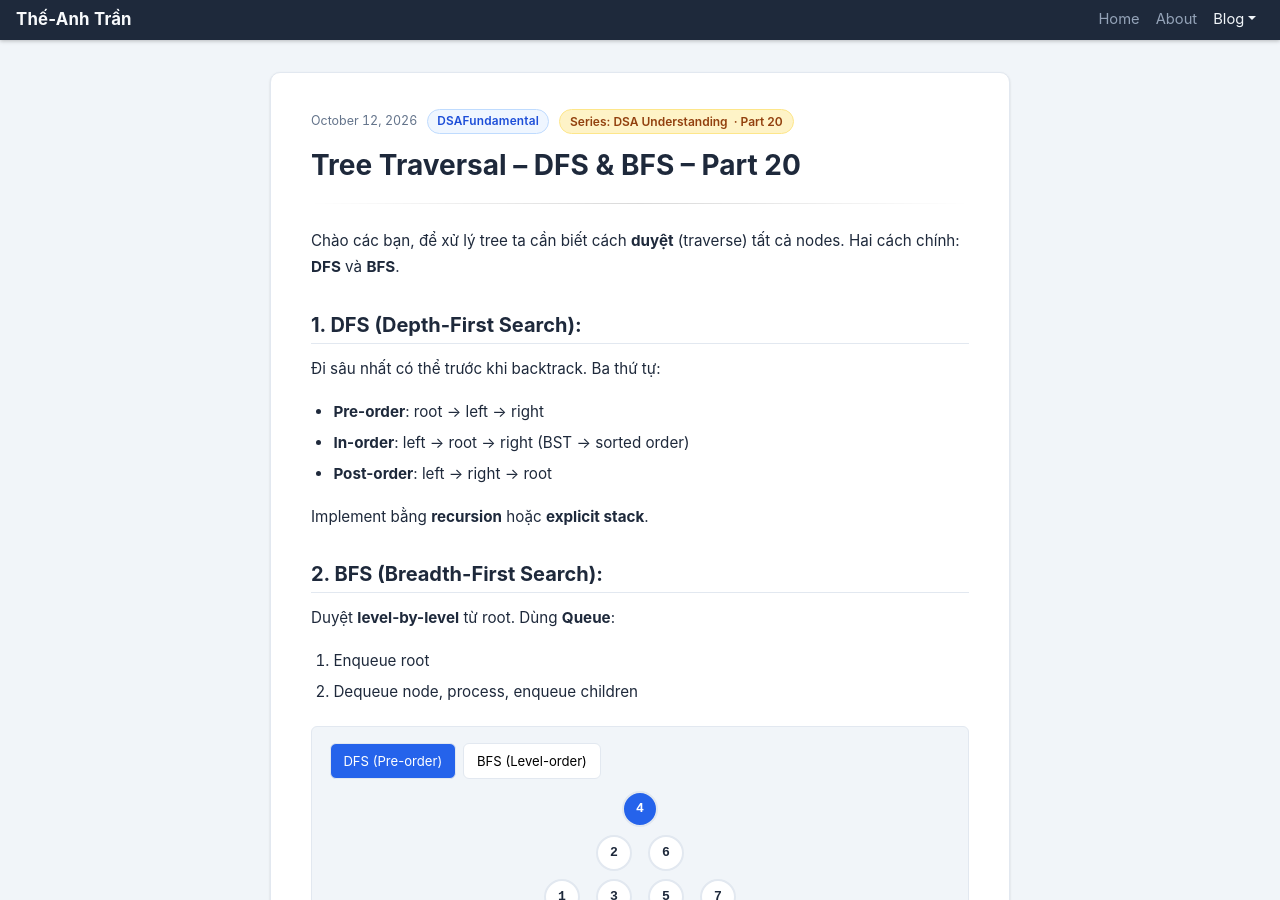
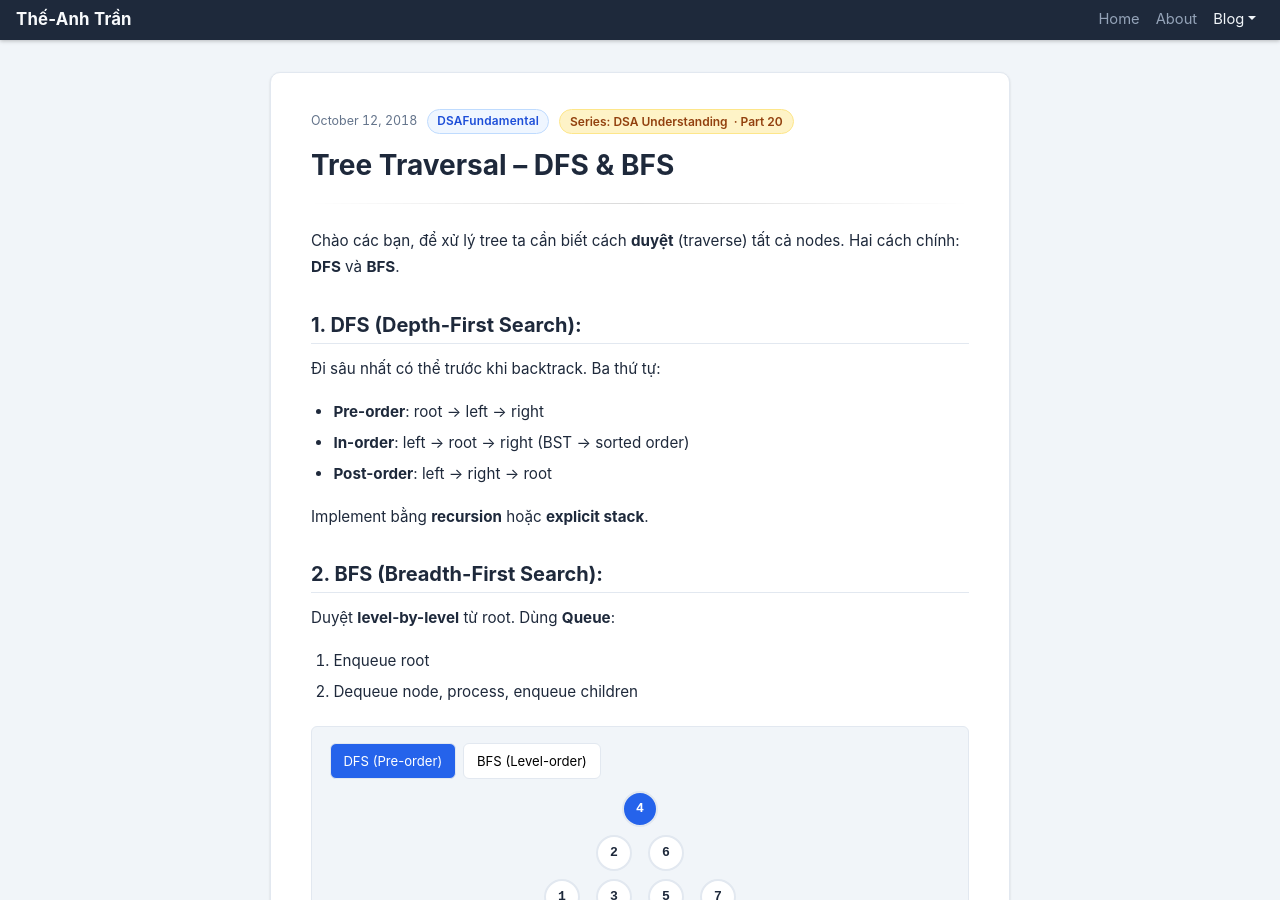
Before and after one commit to anhttmle/anhttmle.github.io, a Jekyll site: the page built from _posts/2018-10-12-DSA-20.md, in a window 1280 px wide and 900 px high. Built offline with Jekyll 4.4.1, drawn with Linux system fonts in a browser that asks for light colours; some of the changed text lies outside the part shown.

Commit message:
Update and rename 2026-10-12-DSA-20.md to 2018-10-12-DSA-20.md

```diff
--- a/_posts/2026-10-12-DSA-20.md
+++ b/_posts/2018-10-12-DSA-20.md
@@ -1,6 +1,6 @@
 ---
-title: "Tree Traversal – DFS & BFS – Part 20"
-date: 2026-10-12
+title: "Tree Traversal – DFS & BFS"
+date: 2018-10-12
 layout: post
 categories: DSAFundamental
 series: "DSA Understanding"
```
